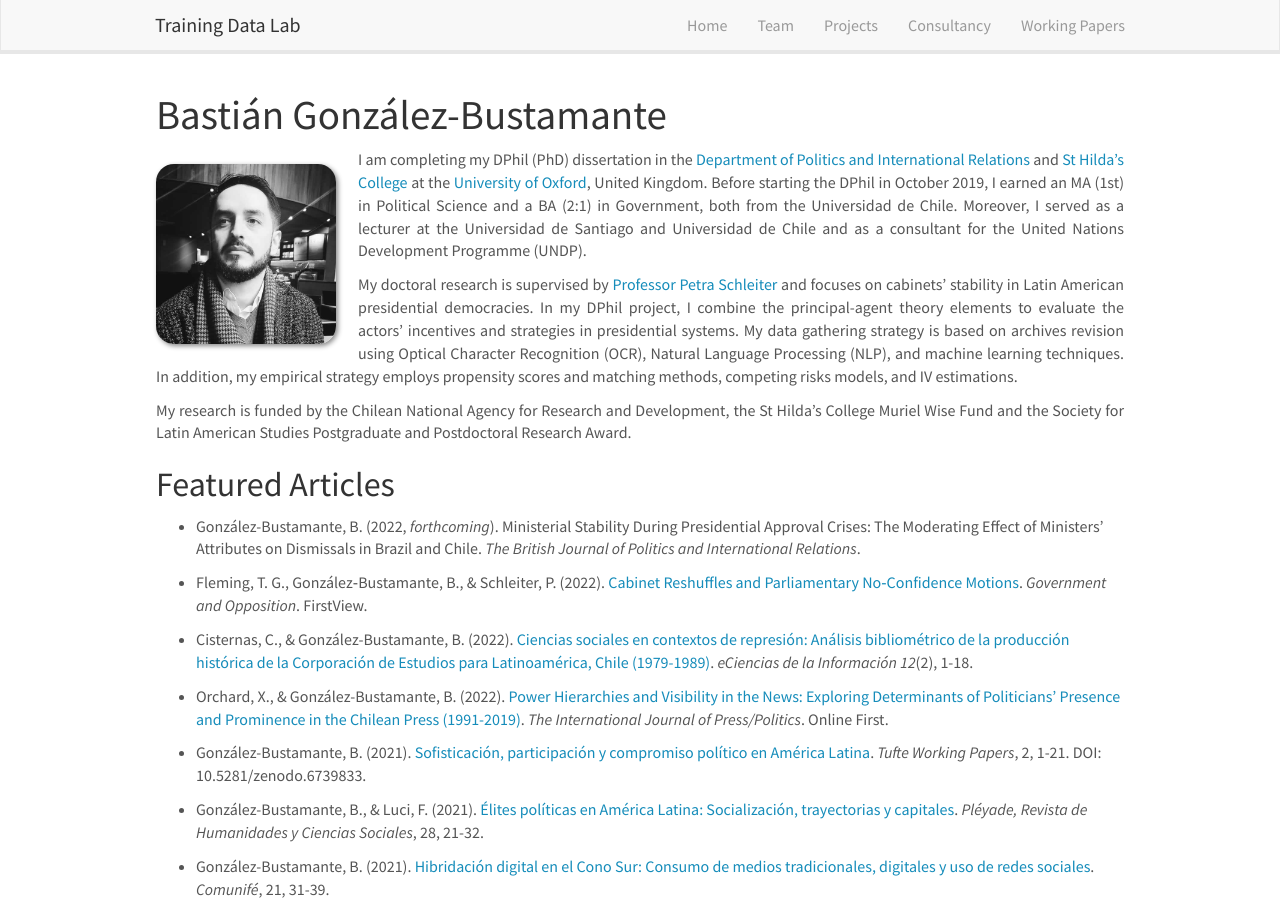
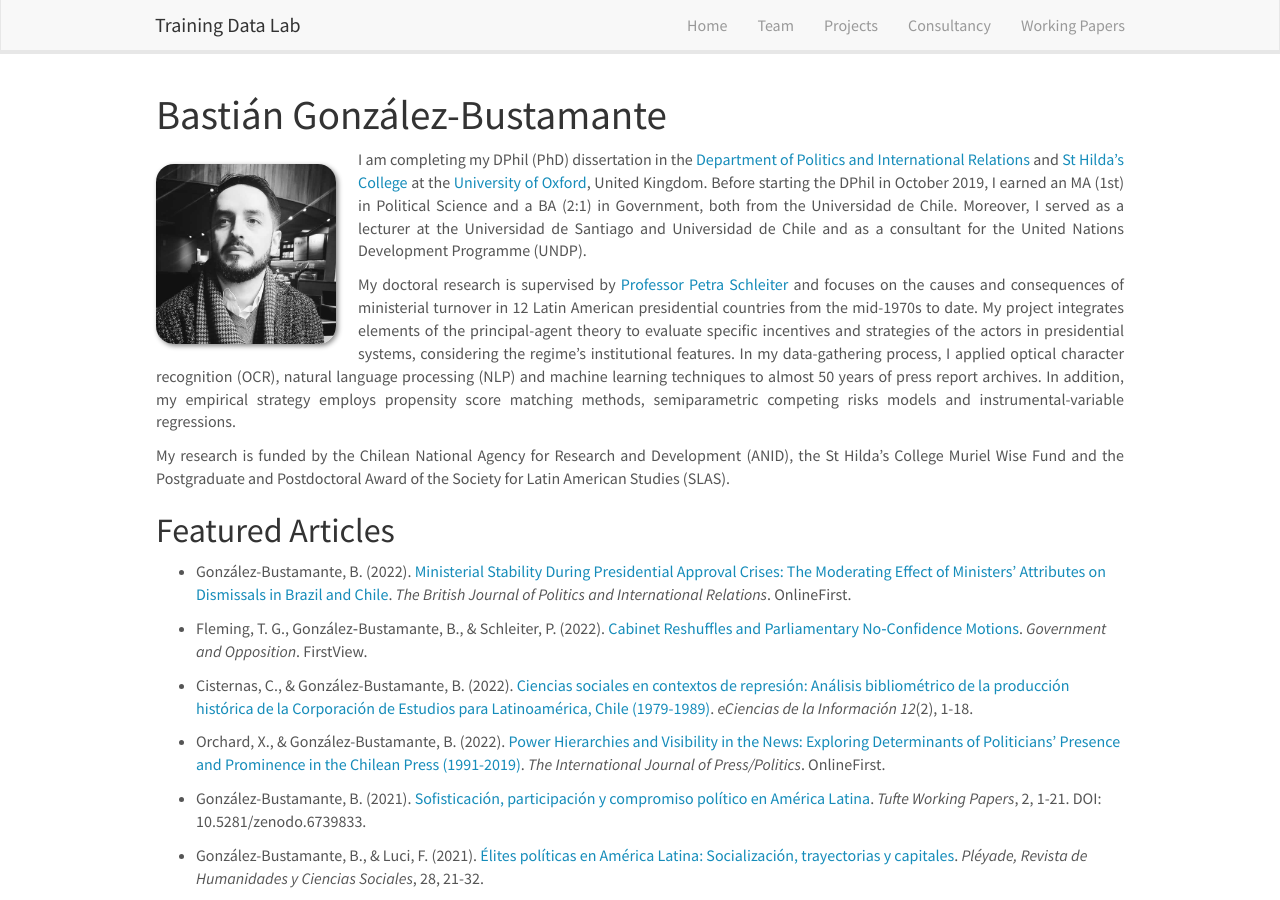
Before and after one commit to training-datalab/old-training-datalab.com, a Jekyll site: the page built from _pages/bgonzalezbustamante.md, in a window 1280 px wide and 900 px high. Built offline with Jekyll 4.4.1, drawn with Linux system fonts in a browser that asks for light colours; nearby versions of some CDN libraries.

Commit message:
Update bgonzalezbustamante.md

```diff
--- a/_pages/bgonzalezbustamante.md
+++ b/_pages/bgonzalezbustamante.md
@@ -12,19 +12,19 @@ permalink: /team/bgonzalezbustamante/
 
 <p align=" justify">I am completing my DPhil (PhD) dissertation in the <a href="https://www.politics.ox.ac.uk/" target="_blank">Department of Politics and International Relations</a> and <a href="https://www.sthildas.ox.ac.uk/" target="_blank">St Hilda’s College</a> at the <a href="http://www.ox.ac.uk/" target="_blank">University of Oxford</a>, United Kingdom. Before starting the DPhil in October 2019, I earned an MA (1st) in Political Science and a BA (2:1) in Government, both from the Universidad de Chile. Moreover, I served as a lecturer at the Universidad de Santiago and Universidad de Chile and as a consultant for the United Nations Development Programme (UNDP).</p>
 
-<p align=" justify">My doctoral research is supervised by <a href="https://www.politics.ox.ac.uk/person/petra-schleiter" target="_blank">Professor Petra Schleiter</a> and focuses on cabinets’ stability in Latin American presidential democracies. In my DPhil project, I combine the principal-agent theory elements to evaluate the actors’ incentives and strategies in presidential systems. My data gathering strategy is based on archives revision using Optical Character Recognition (OCR), Natural Language Processing (NLP), and machine learning techniques. In addition, my empirical strategy employs propensity scores and matching methods, competing risks models, and IV estimations.</p>
+<p align=" justify">My doctoral research is supervised by <a href="https://www.politics.ox.ac.uk/person/petra-schleiter" target="_blank">Professor Petra Schleiter</a> and focuses on the causes and consequences of ministerial turnover in 12 Latin American presidential countries from the mid-1970s to date. My project integrates elements of the principal-agent theory to evaluate specific incentives and strategies of the actors in presidential systems, considering the regime’s institutional features. In my data-gathering process, I applied optical character recognition (OCR), natural language processing (NLP) and machine learning techniques to almost 50 years of press report archives. In addition, my empirical strategy employs propensity score matching methods, semiparametric competing risks models and instrumental-variable regressions.</p>
 
-<p align=" justify">My research is funded by the Chilean National Agency for Research and Development, the St Hilda’s College Muriel Wise Fund and the Society for Latin American Studies Postgraduate and Postdoctoral Research Award.</p>
+<p align=" justify">My research is funded by the Chilean National Agency for Research and Development (ANID), the St Hilda’s College Muriel Wise Fund and the Postgraduate and Postdoctoral Award of the Society for Latin American Studies (SLAS).</p>
 
 ## Featured Articles
 
-* González-Bustamante, B. (2022, *forthcoming*). Ministerial Stability During Presidential Approval Crises: The Moderating Effect of Ministers’ Attributes on Dismissals in Brazil and Chile. *The British Journal of Politics and International Relations*.
+* González-Bustamante, B. (2022). <a href="https://doi.org/10.1177/13691481221124850" target="_blank">Ministerial Stability During Presidential Approval Crises: The Moderating Effect of Ministers’ Attributes on Dismissals in Brazil and Chile</a>. *The British Journal of Politics and International Relations*. OnlineFirst.
 
 * Fleming, T. G., González‑Bustamante, B., & Schleiter, P. (2022). <a href="https://doi.org/10.1017/gov.2022.23" target="_blank">Cabinet Reshuffles and Parliamentary No‑Confidence Motions</a>. *Government and Opposition*. FirstView.
 
 * Cisternas, C., & González-Bustamante, B. (2022). <a href="https://revistas.ucr.ac.cr/index.php/eciencias/article/view/50078" target="_blank">Ciencias sociales en contextos de represión: Análisis bibliométrico de la producción histórica de la Corporación de Estudios para Latinoamérica, Chile (1979-1989)</a>. *eCiencias de la Información 12*(2), 1-18.
 
-* Orchard, X., & González-Bustamante, B. (2022). <a href="https://doi.org/10.1177/19401612221089482" target="_blank">Power Hierarchies and Visibility in the News: Exploring Determinants of Politicians’ Presence and Prominence in the Chilean Press (1991-2019)</a>. *The International Journal of Press/Politics*. Online First.
+* Orchard, X., & González-Bustamante, B. (2022). <a href="https://doi.org/10.1177/19401612221089482" target="_blank">Power Hierarchies and Visibility in the News: Exploring Determinants of Politicians’ Presence and Prominence in the Chilean Press (1991-2019)</a>. *The International Journal of Press/Politics*. OnlineFirst.
 
 * González-Bustamante, B. (2021). <a href="https://doi.org/10.31235/osf.io/r4pj8" target="_blank">Sofisticación, participación y compromiso político en América Latina</a>. *Tufte Working Papers*, 2, 1-21. DOI: 10.5281/zenodo.6739833.
 
```
